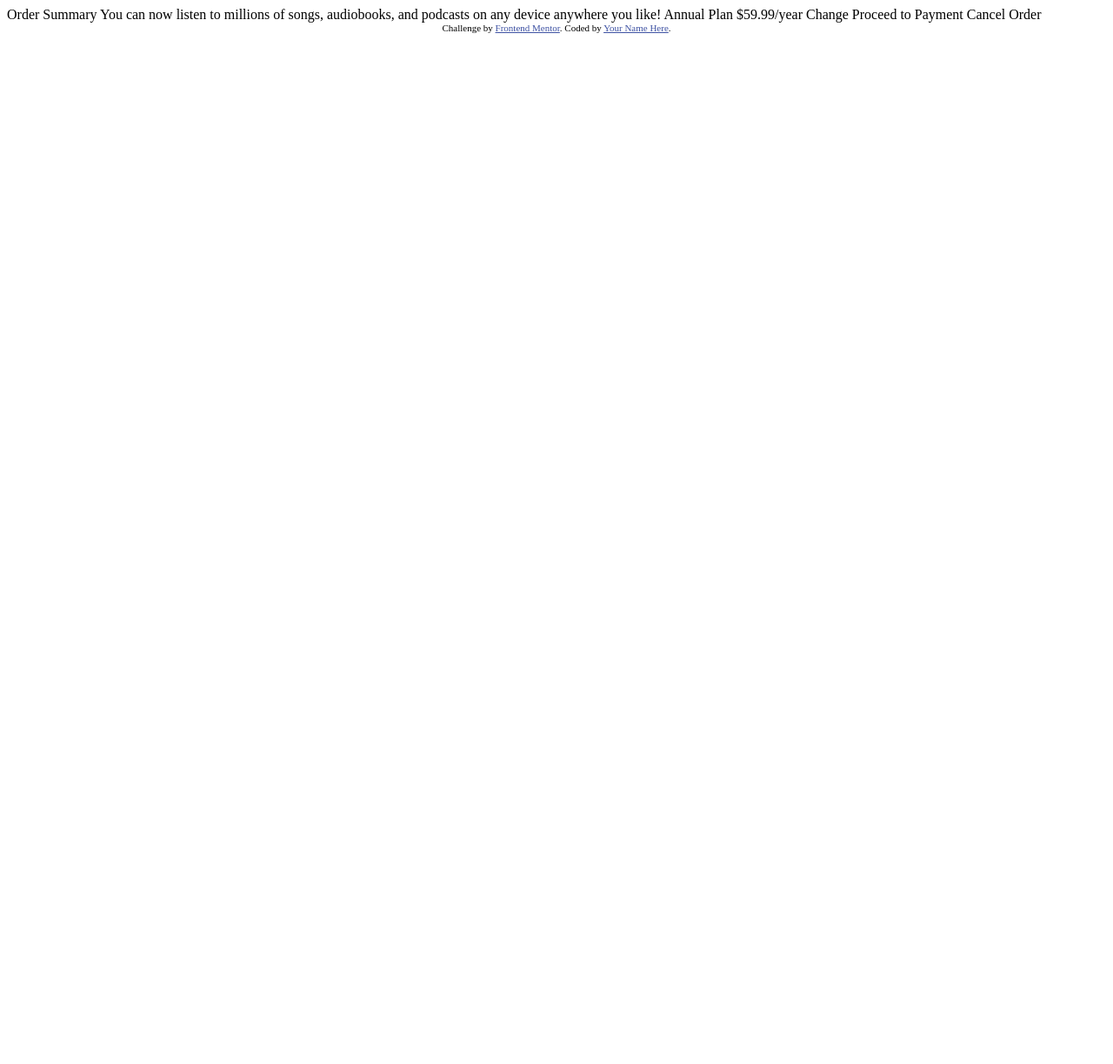
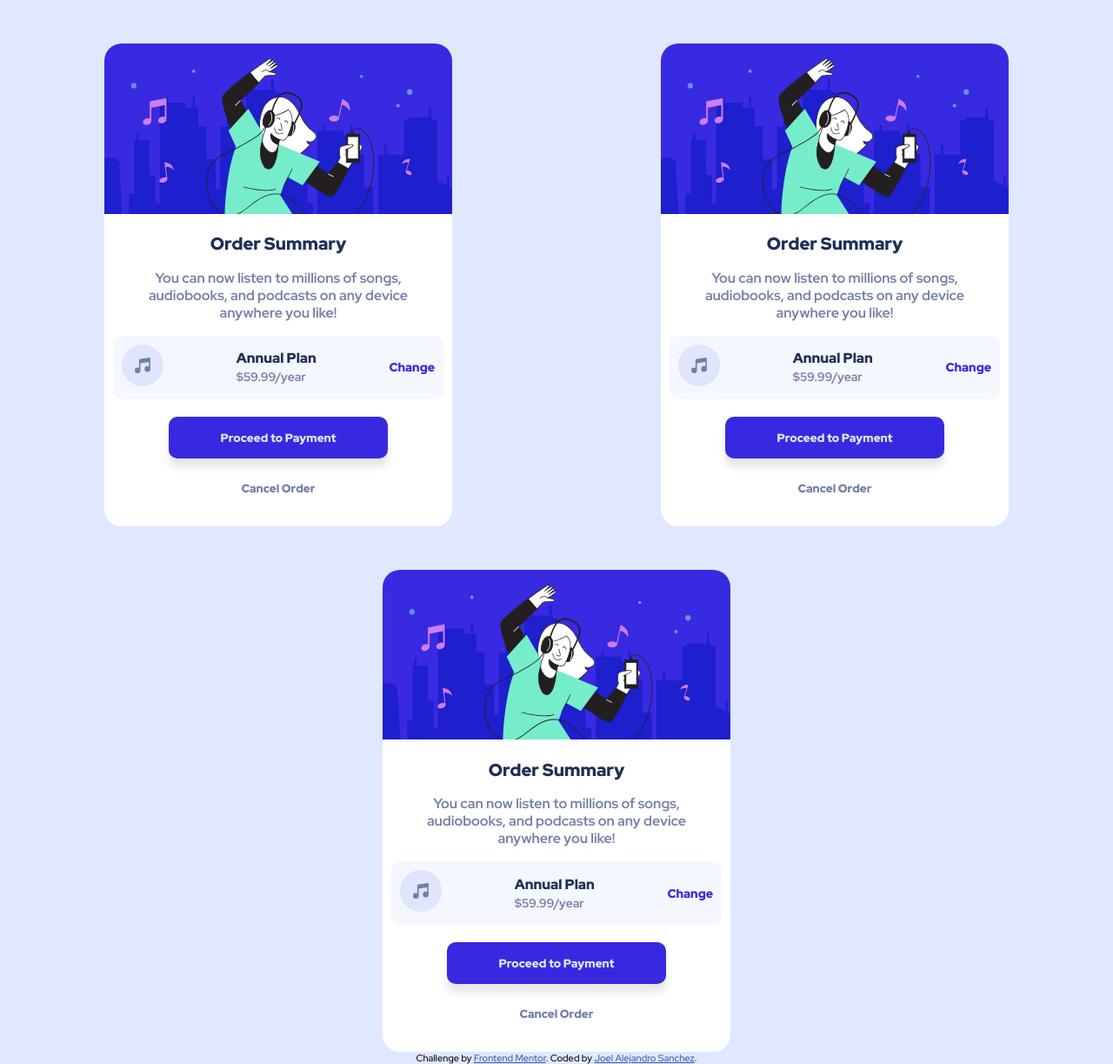
Before and after one commit to JoelAlejandroDevelopment/Order-Sumary-Component-Main, a plain HTML site: page index.html in a window 1280 px wide. Shown: the whole page at 87% size. Before the commit the page ends 800 px from the top, so only its background shows below. Drawn offline with Linux system fonts and the light colour scheme.

Commit message:
Practica Completa

```diff
--- a/index.html
+++ b/index.html
@@ -5,33 +5,137 @@
   <meta name="viewport" content="width=device-width, initial-scale=1.0"> <!-- displays site properly based on user's device -->
 
   <link rel="icon" type="image/png" sizes="32x32" href="./images/favicon-32x32.png">
-
+  <link rel="stylesheet" href="style.css">
   <title>Frontend Mentor | Order summary card</title>
-
-  <!-- Feel free to remove these styles or customise in your own stylesheet 👍 -->
-  <style>
-    .attribution { font-size: 11px; text-align: center; }
-    .attribution a { color: hsl(228, 45%, 44%); }
-  </style>
+  <link rel="preconnect" href="https://fonts.googleapis.com">
+<link rel="preconnect" href="https://fonts.gstatic.com" crossorigin>
+<link href="https://fonts.googleapis.com/css2?family=Red+Hat+Display:wght@500;700;900&display=swap" rel="stylesheet">
 </head>
 <body>
 
+  <div class="container">
+    <article class="card">
+      <header class="header">
+        <img class="header-img" src="images/illustration-hero.svg" alt="">
+        <h1 class="title-1">
           Order Summary
-
+        </h1>
+      </header>
+      <p class="paragraph">
         You can now listen to millions of songs, audiobooks, and podcasts on any
         device anywhere you like!
+      </p>
 
+      <div class="sell-place">
+        <div class="sell-place-item">
+          <img src="images/icon-music.svg">
+        </div>
+        <div class="sell-place-item">
+          <span class="title-sell">
             Annual Plan
+          </span><br>
+          <span class="price-sell">
             $59.99/year
+          </span>
+        </div>
+        <div class="sell-place-item">
+          <a href="#" class="change">Change</a>
+        </div>
+      </div>
 
-  Change
+      <div class="buttons">
+        <button class="button b-first">
+          Proceed to Payment
+        </button>
+        <button class="button b-second">
+          Cancel Order
+        </button>
+      </div>
+    </article>
 
+    <article class="card">
+      <header class="header">
+        <img class="header-img" src="images/illustration-hero.svg" alt="">
+        <h1 class="title-1">
+          Order Summary
+        </h1>
+      </header>
+      <p class="paragraph">
+        You can now listen to millions of songs, audiobooks, and podcasts on any
+        device anywhere you like!
+      </p>
+
+      <div class="sell-place">
+        <div class="sell-place-item">
+          <img src="images/icon-music.svg">
+        </div>
+        <div class="sell-place-item">
+          <span class="title-sell">
+            Annual Plan
+          </span><br>
+          <span class="price-sell">
+            $59.99/year
+          </span>
+        </div>
+        <div class="sell-place-item">
+          <a href="#" class="change">Change</a>
+        </div>
+      </div>
+
+      <div class="buttons">
+        <button class="button b-first">
           Proceed to Payment
+        </button>
+        <button class="button b-second">
           Cancel Order
+        </button>
+      </div>
+    </article>
+
+    <article class="card">
+      <header class="header">
+        <img class="header-img" src="images/illustration-hero.svg" alt="">
+        <h1 class="title-1">
+          Order Summary
+        </h1>
+      </header>
+      <p class="paragraph">
+        You can now listen to millions of songs, audiobooks, and podcasts on any
+        device anywhere you like!
+      </p>
+
+      <div class="sell-place">
+        <div class="sell-place-item">
+          <img src="images/icon-music.svg">
+        </div>
+        <div class="sell-place-item">
+          <span class="title-sell">
+            Annual Plan
+          </span><br>
+          <span class="price-sell">
+            $59.99/year
+          </span>
+        </div>
+        <div class="sell-place-item">
+          <a href="#" class="change">Change</a>
+        </div>
+      </div>
+
+      <div class="buttons">
+        <button class="button b-first">
+          Proceed to Payment
+        </button>
+        <button class="button b-second">
+          Cancel Order
+        </button>
+      </div>
+    </article>
+  </div>
+
 
   <div class="attribution">
     Challenge by <a href="https://www.frontendmentor.io?ref=challenge" target="_blank">Frontend Mentor</a>.
-    Coded by <a href="#">Your Name Here</a>.
+    Coded by <a href="#">Joel Alejandro Sanchez</a>.
   </div>
 </body>
 </html>
--- /dev/null
+++ b/style.css
@@ -0,0 +1,160 @@
+body
+{
+  margin: 0;
+  background-color: hsl(225, 100%, 94%);
+    --color-title: hsl(223, 47%, 23%);
+    --color-p: hsl(224, 23%, 55%);
+    --font: 'Red Hat Display', sans-serif;
+  font-family: var(--font);
+  min-height: 100vh;
+}
+
+.container
+{
+  display: flex;
+  flex-wrap: wrap;
+  justify-content: space-around;
+}
+
+.header-img
+{
+  width: 100%;
+  border-radius: 20px 20px 0 0 ;
+}
+
+.card
+{
+  width: 95vw;
+  background-color: white;
+
+  margin-right: auto;
+  margin-left: auto;
+  margin-top: 50px;
+  padding-bottom: 20px;
+
+  border-radius: 20px;
+}
+
+@media screen  and (max-width: 1440px) {
+  .card
+  {
+    width: 400px;
+    margin-right: 50px;
+    margin-left: 50px;
+  }
+}
+
+.title-1
+{
+  font-size: 20px;
+  font-weight: 900;
+  color: var(--color-title);
+  width: max-content;
+  margin-right: auto;
+  margin-left: auto;
+}
+
+.paragraph
+{
+  color: var(--color-p);
+  font-weight: 700;
+  font-size: 16px;
+  line-height: 20px;
+  margin-right: 2em;
+  margin-left: 2em;
+
+  text-align: center;
+}
+
+
+.sell-place
+{
+  margin-right: auto;
+  margin-left: auto;
+  padding: 10px;
+  display: flex;
+  text-align: space;
+  width: 90%;
+  justify-content: space-between;
+  align-items: center;
+  border-radius: 10px;
+  background-color: hsl(225, 100%, 98%);
+}
+
+.title-sell
+{
+  font-weight: 800;
+  color: var(--color-title);
+}
+
+.price-sell
+{
+  font-weight: 700;
+  font-size: 14px;
+  color: var(--color-p);
+}
+
+.change
+{
+  font-weight: 800;
+  line-height: 52.8px;
+  font-size: 14px;
+  text-align: center;
+  text-decoration: none;
+
+  color: hsl(245, 75%, 52%);
+}
+.change:hover
+{
+  color: var(--color-p);
+}
+
+.button
+{
+  font-weight: 800;
+  font-family: var(--font);
+}
+
+.button
+{
+  display: block;
+
+  margin-top: 10px;
+  margin-left: auto;
+  margin-right: auto;
+  padding:15px 60px;
+  border: none;
+  border-radius: 10px
+
+}
+.b-first
+{
+  background-color: hsl(245, 75%, 52%);
+  color: hsl(225, 100%, 94%);
+
+  margin-top: 20px;
+  box-shadow: 0 10px 10px rgba(0, 0, 0, 10%);
+  cursor: pointer;
+}
+.b-first:hover
+{
+  box-shadow: 0 10px 10px hsla(253, 75%, 52%, 0.247);
+  background-color: hsl(253, 75%, 52%);
+}
+
+.b-second
+{
+  background-color: inherit;
+  color: hsl(224, 23%, 55%);
+}
+.b-second:hover
+{
+  color: var(--color-title);
+  text-shadow: 0 0 10px hsl(223, 47%, 23%, 20%);
+}
+
+
+/* ----------------------------------------------------- */
+
+.attribution { font-size: 11px; text-align: center; }
+.attribution a { color: hsl(228, 45%, 44%); }
```
Also changed, not shown: 1 other file. Lines whose indentation alone changed are shown as unchanged.
